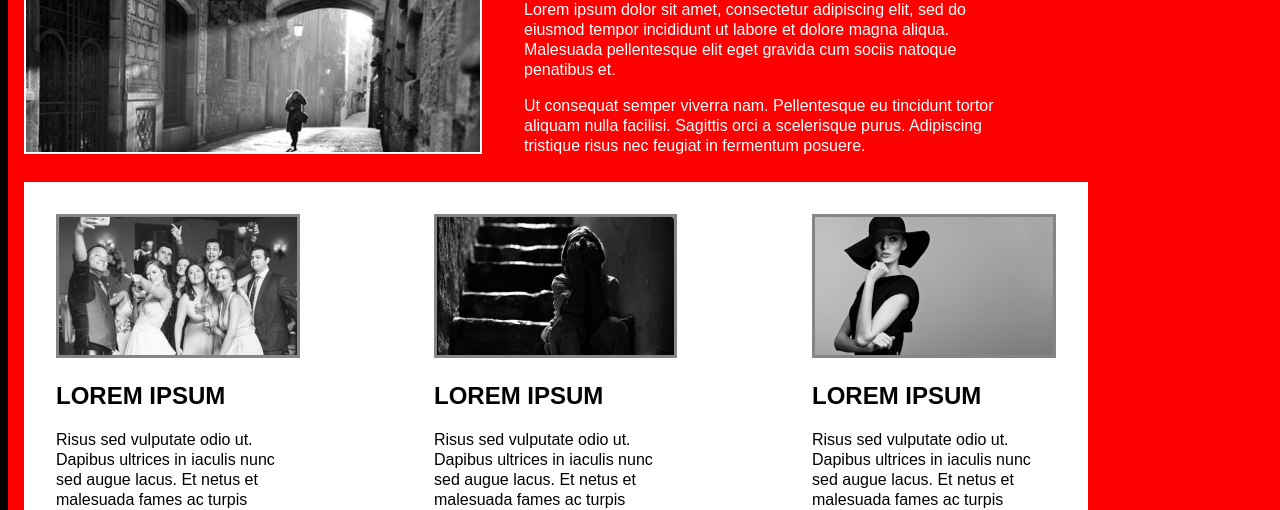
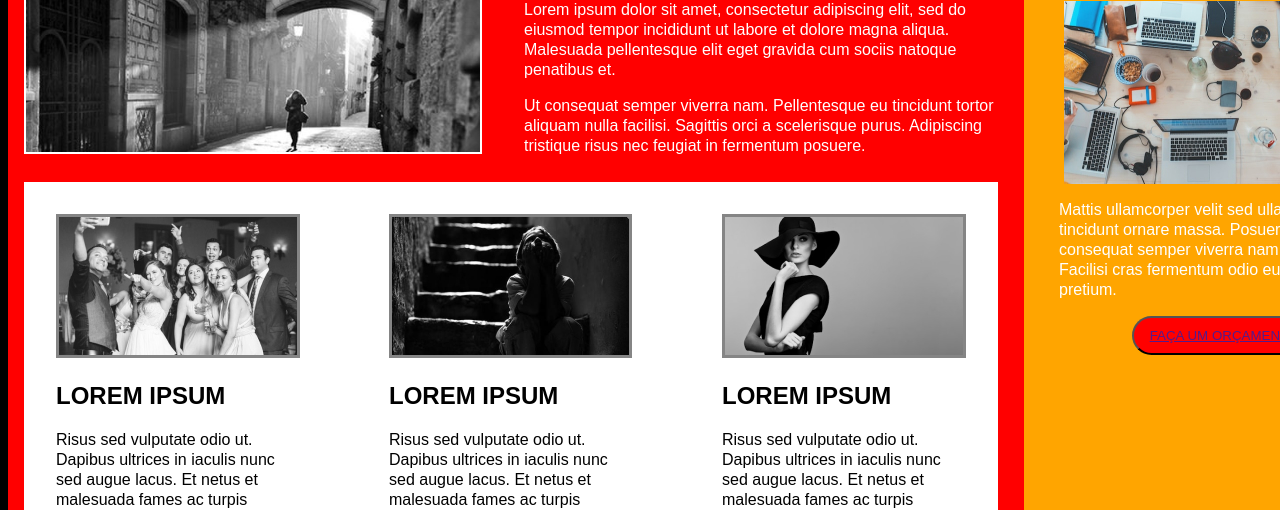
Before and after one commit to yuri184senac/Curso-Tecnologia-Web1, a plain HTML site: page SITE PORTFOLIO/index.html in a window 1280 px wide. Shown: the part 291-801 px from the top of the page. Drawn offline with Linux system fonts and the light colour scheme.

Commit message:
portifolio terminar em casa

```diff
--- a/SITE PORTFOLIO/CSS/style.css
+++ b/SITE PORTFOLIO/CSS/style.css
@@ -68,6 +68,8 @@ ul li a:hover {
     background-color: red;
     margin-top:16px;
     padding: 16px;
+    display: flex;
+
 }
 
 #primeiro-destaque {
@@ -93,7 +95,7 @@ p {
 }
 
 section {
-    width: 1000px;
+    width: 910px;
     background-color: white;
     display: flex;
     justify-content: space-between;
@@ -110,14 +112,23 @@ section {
 }
 
 aside {
-    background-color: orange;
+   background-color: orange;
     width: 400px;
     display: flex;
-    flex-direction: column; /*O flex direction dizer como os filhos do pai serão organizados*/
-    padding: 50px;
-    align-items: center; /*Align itens center*/
+    padding: 0px;
+    justify-content: flex-start;
+    align-content: flex-start;
+    align-items: center;
+    flex-direction: column;
 }
 
 .text-aside {
     width: 330px;
 }
+
+#btn-orcamento {
+    background-color: red;
+    padding: 10px 16px;
+    font: white;
+    border-radius: 30px;
+}
--- a/SITE PORTFOLIO/index.html
+++ b/SITE PORTFOLIO/index.html
@@ -24,6 +24,7 @@
             </nav>
         </header>
         <div id="meiuca">
+            <div id="esquerda">
                 <div id="primeiro-destaque">
                     <img src="imagens/img-destaque.jpg" alt="mulher-de-preto-andando" title="mulher-de-preto-no-bairro-gótico" />
                     <div id="textos-destaque">
@@ -50,12 +51,12 @@
                         <p class="text-article">Risus sed vulputate odio ut. Dapibus ultrices in iaculis nunc sed augue lacus. Et netus et malesuada fames ac turpis egestas. Enim ut tellus elementum sagittis vitae et leo. Ac turpis egestas integer eget. </p>
                     </article>
                 </section>
-
+            </div>
             <aside>
                 <h3>LOREM IPSUM DOLOR</h3>
                 <img src="imagens/img-lateral.jpg" alt="laptops-sobre-a-mesa" title="laptops-sobre-a-mesa">
                 <p class="text-aside">Mattis ullamcorper velit sed ullamcorper morbi tincidunt ornare massa. Posuere ac ut consequat semper viverra nam libero justo. Facilisi cras fermentum odio eu feugiat pretium.</p>
-                <a class="btn-orcamento" href="">Faça um orçamento</a>
+                <button id="btn-orcamento"> <a href="">FAÇA UM ORÇAMENTO</a></button>
             </aside>
         </div>
         <footer>
```
Also changed, not shown: SITE PORTFOLIO/imagem.html (added, +12 -0 lines). Lines whose indentation alone changed are shown as unchanged.
